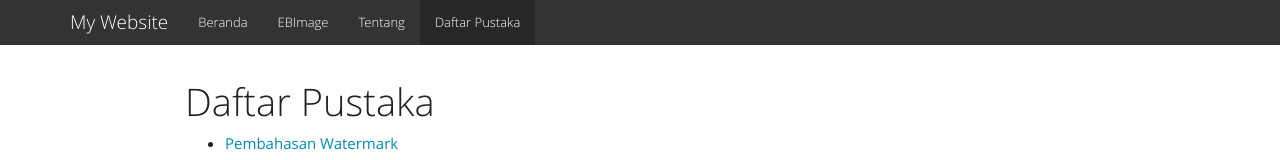
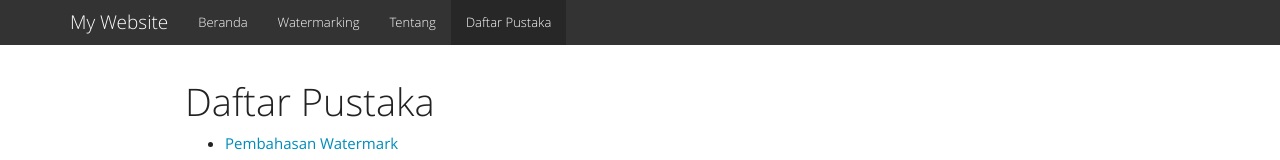
Before and after one commit to Aji-ks/watermarking, a plain HTML site: page DaftarPustaka.html in a window 1280 px wide. Shown: the top 160 px of the page. Drawn offline with nearby package versions, Linux system fonts and the light colour scheme; some packages are replaced by stand-ins of ours.

Commit message:
Add files via upload

```diff
--- a/DaftarPustaka.html
+++ b/DaftarPustaka.html
@@ -246,7 +246,7 @@ $(document).ready(function () {
   <a href="index.html">Beranda</a>
 </li>
 <li>
-  <a href="EBImage-Markdown.html">EBImage</a>
+  <a href="EBImage-Markdown.html">Watermarking</a>
 </li>
 <li>
   <a href="about.html">Tentang</a>
```
Also changed, not shown: about.html (+1 -1 lines), index.html (+1 -1 lines).
